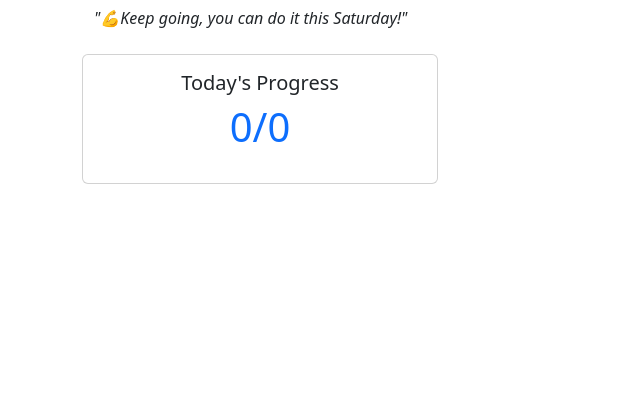
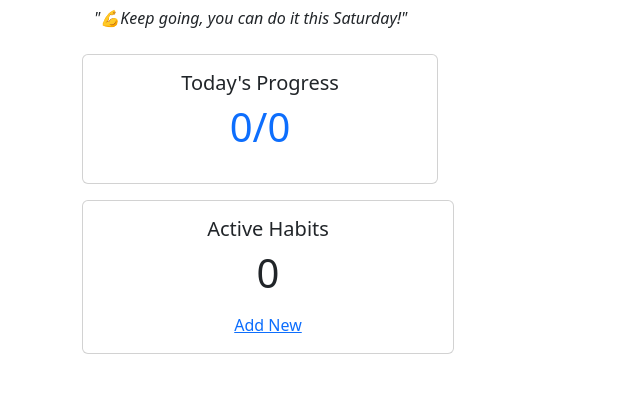
Before and after one commit to aishieee/p4-habit-tracker, a Django app: page /habits/dashboard/ in a window 1280 px wide. Shown: the part 160-553 px from the top of the page, without its empty margins (0-640 px from the left). Run offline with Django 5.2, Linux system fonts and the light colour scheme; a user stored in the database is signed in.

Commit message:
Add active habits tracking card

```diff
--- a/habits/templates/habits/dashboard.html
+++ b/habits/templates/habits/dashboard.html
@@ -12,7 +12,7 @@
   <p><em>"💪Keep going, you can do it this {{ today|date:'l' }}!"</em></p>
 </div>
 
-<!-- Progress -->
+<!-- Progress summary card -->
 <div class="row mt-4">
     <!-- Today's Progress Card -->
     <div class="col-md-4 mb-3">
@@ -27,4 +27,17 @@
     </div>
 </div>
 
+<!-- Active Habits Card -->
+<div class="col-md-4 mb-3">
+    <div class="card text-center">
+      <div class="card-body">
+        <h5 class="card-title">Active Habits</h5>
+        <!-- TODO: Replace with dynamic data -->
+        <p class="display-6 text-purple">0</p>
+        <!-- Add New Habit -->
+        <a href="{% url 'habits:habit_create' %}">Add New</a>
+      </div>
+    </div>
+  </div>
+
 {% endblock %}
```
Also changed, not shown: db.sqlite3.
